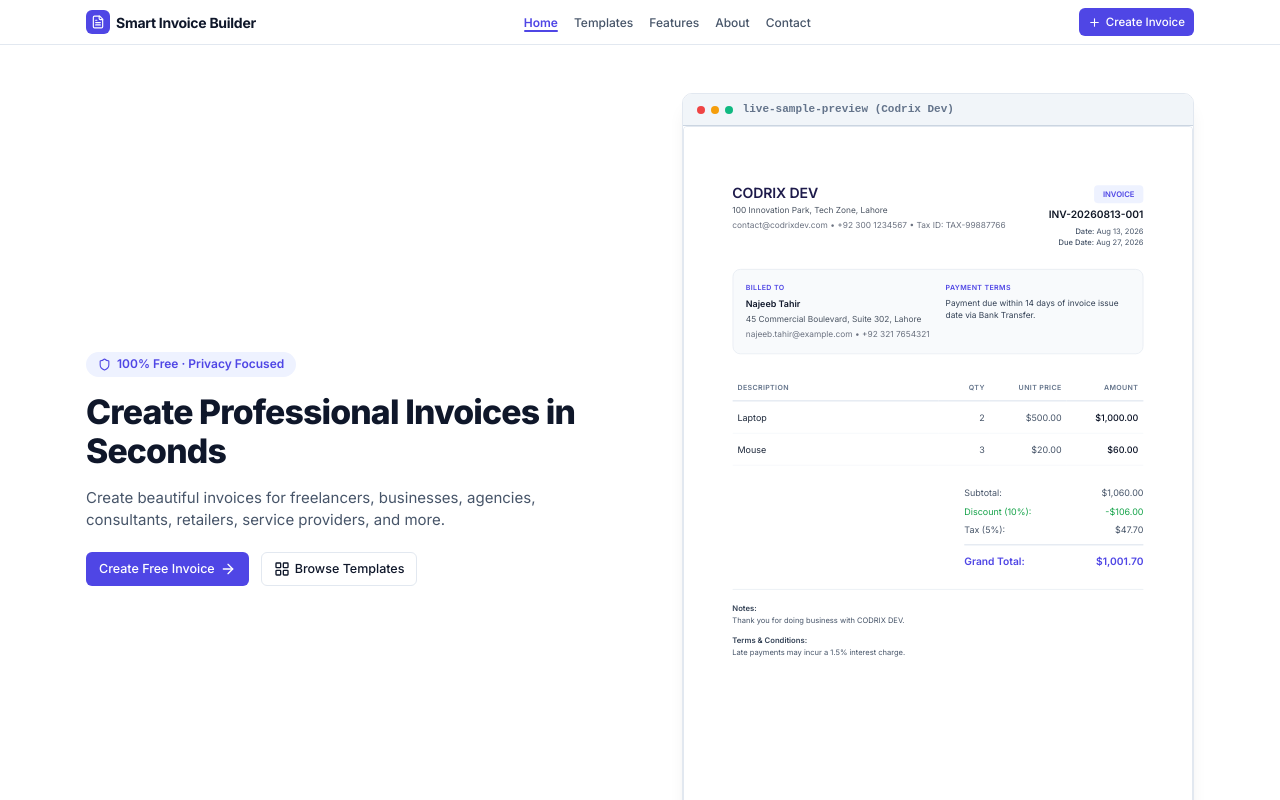
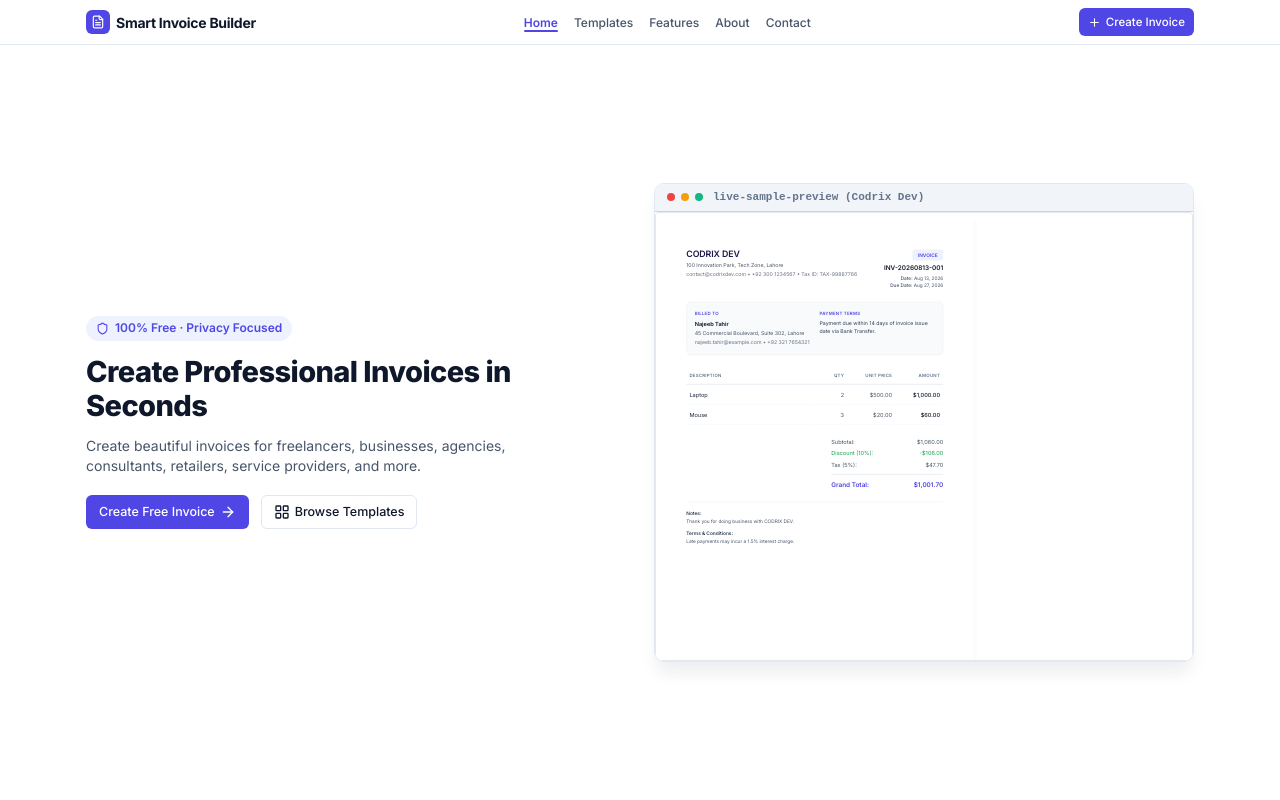
Before and after one commit to Najeeb1106/Smart-Invoice-Builder, a React (Vite) app: page / in a window 1280 px wide. Shown: the top 800 px of the page. Built offline with nearby package versions, Linux system fonts and the light colour scheme.

Commit message:
fix: fit hero section 100% inside 1-screen viewport height without scroll

```diff
--- a/src/pages/LandingPage.tsx
+++ b/src/pages/LandingPage.tsx
@@ -81,27 +81,30 @@ export const LandingPage: React.FC<LandingPageProps> = ({ onNavigate }) => {
 
   return (
     <div style={{ display: 'flex', flexDirection: 'column' }}>
-      {/* 1. Hero Section */}
+      {/* 1. Viewport-Fitted Hero Section */}
       <section
         style={{
           backgroundColor: 'var(--color-surface)',
           borderBottom: '1px solid var(--color-border)',
-          minHeight: 'calc(85vh - 44px)',
+          height: 'calc(100vh - 44px)',
+          maxHeight: 'calc(100vh - 44px)',
           display: 'flex',
           alignItems: 'center',
           justifyContent: 'center',
-          padding: '48px 0',
+          padding: '12px 0',
+          boxSizing: 'border-box',
+          overflow: 'hidden',
         }}
       >
-        <div className="container hero-grid" style={{ display: 'grid', gridTemplateColumns: '1.1fr 1fr', gap: '32px', alignItems: 'center', width: '100%' }}>
+        <div className="container hero-grid" style={{ display: 'grid', gridTemplateColumns: '1fr 1fr', gap: '28px', alignItems: 'center', width: '100%', height: '100%', maxHeight: '100%' }}>
           {/* Left Column */}
-          <div style={{ display: 'flex', flexDirection: 'column', gap: '16px', maxWidth: '520px' }}>
+          <div style={{ display: 'flex', flexDirection: 'column', gap: '14px', maxWidth: '500px' }}>
             <div
               style={{
                 display: 'inline-flex',
                 alignItems: 'center',
                 gap: '6px',
-                padding: '4px 12px',
+                padding: '4px 10px',
                 borderRadius: 'var(--radius-full)',
                 backgroundColor: 'var(--color-primary-light)',
                 color: 'var(--color-primary)',
@@ -113,11 +116,11 @@ export const LandingPage: React.FC<LandingPageProps> = ({ onNavigate }) => {
               <Shield size={13} /> 100% Free · Privacy Focused
             </div>
 
-            <h1 style={{ fontSize: '2.5rem', fontWeight: 800, lineHeight: 1.15, letterSpacing: '-0.025em', color: 'var(--color-text-primary)' }}>
+            <h1 style={{ fontSize: '2.15rem', fontWeight: 800, lineHeight: 1.15, letterSpacing: '-0.02em', color: 'var(--color-text-primary)' }}>
               Create Professional Invoices in Seconds
             </h1>
 
-            <p style={{ fontSize: '15px', color: 'var(--color-text-secondary)', lineHeight: 1.5 }}>
+            <p style={{ fontSize: '14px', color: 'var(--color-text-secondary)', lineHeight: 1.45 }}>
               Create beautiful invoices for freelancers, businesses, agencies, consultants, retailers, service providers, and more.
             </p>
 
@@ -150,9 +153,13 @@ export const LandingPage: React.FC<LandingPageProps> = ({ onNavigate }) => {
               border: '1px solid var(--color-border)',
               backgroundColor: '#FFFFFF',
               width: '100%',
+              maxHeight: 'calc(100vh - 84px)',
+              display: 'flex',
+              flexDirection: 'column',
+              margin: 'auto 0',
             }}
           >
-            <div style={{ display: 'flex', alignItems: 'center', gap: '6px', padding: '8px 14px', backgroundColor: '#F1F5F9', borderBottom: '1px solid #CBD5E1' }}>
+            <div style={{ display: 'flex', alignItems: 'center', gap: '6px', padding: '6px 12px', backgroundColor: '#F1F5F9', borderBottom: '1px solid #CBD5E1', flexShrink: 0 }}>
               <span style={{ width: '8px', height: '8px', borderRadius: '50%', backgroundColor: '#EF4444' }} />
               <span style={{ width: '8px', height: '8px', borderRadius: '50%', backgroundColor: '#F59E0B' }} />
               <span style={{ width: '8px', height: '8px', borderRadius: '50%', backgroundColor: '#10B981' }} />
@@ -160,8 +167,8 @@ export const LandingPage: React.FC<LandingPageProps> = ({ onNavigate }) => {
                 live-sample-preview (Codrix Dev)
               </span>
             </div>
-            <div style={{ padding: '0', width: '100%', overflow: 'hidden' }}>
-              <TemplateScaledPreview templateId="modern" invoice={SAMPLE_MARKETING_INVOICE} />
+            <div style={{ padding: '0', width: '100%', overflow: 'hidden', display: 'flex', justifyContent: 'center', alignItems: 'flex-start' }}>
+              <TemplateScaledPreview templateId="modern" invoice={SAMPLE_MARKETING_INVOICE} scaleOverride={0.40} />
             </div>
           </div>
         </div>
```
